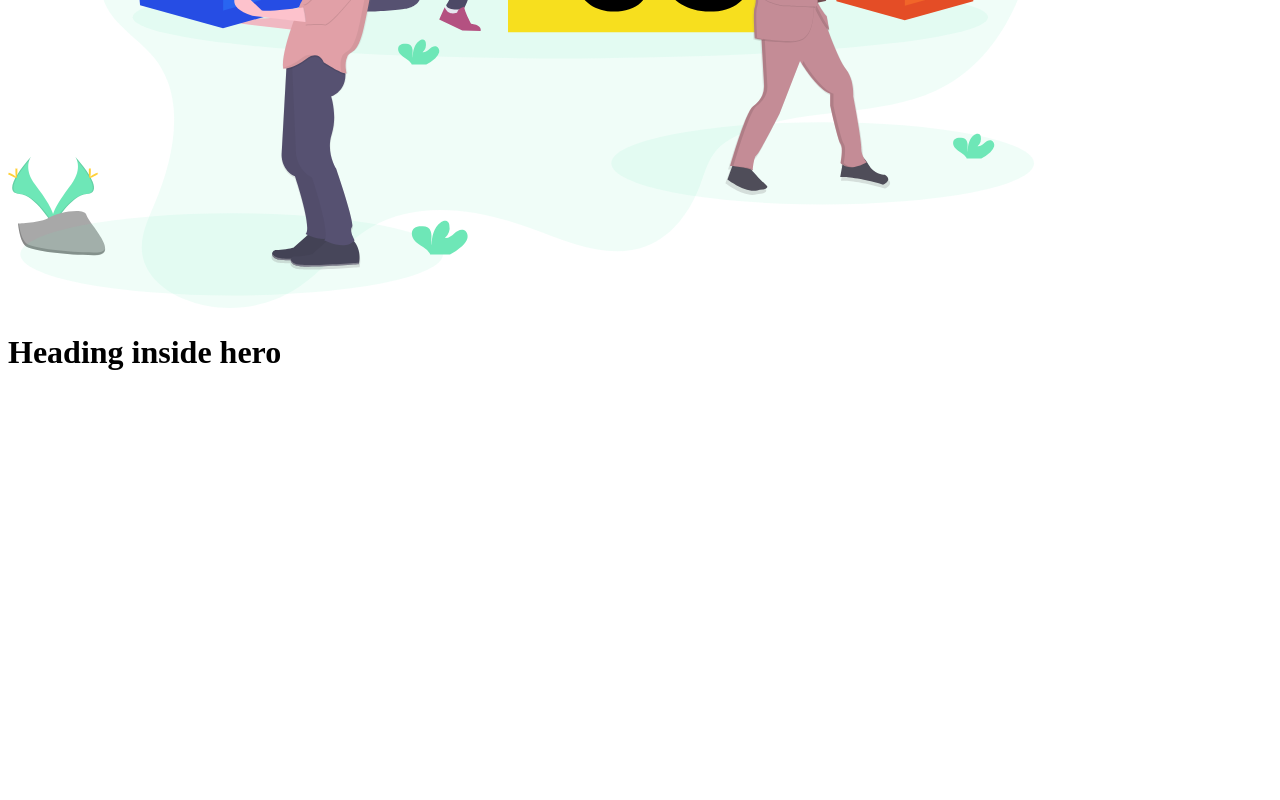
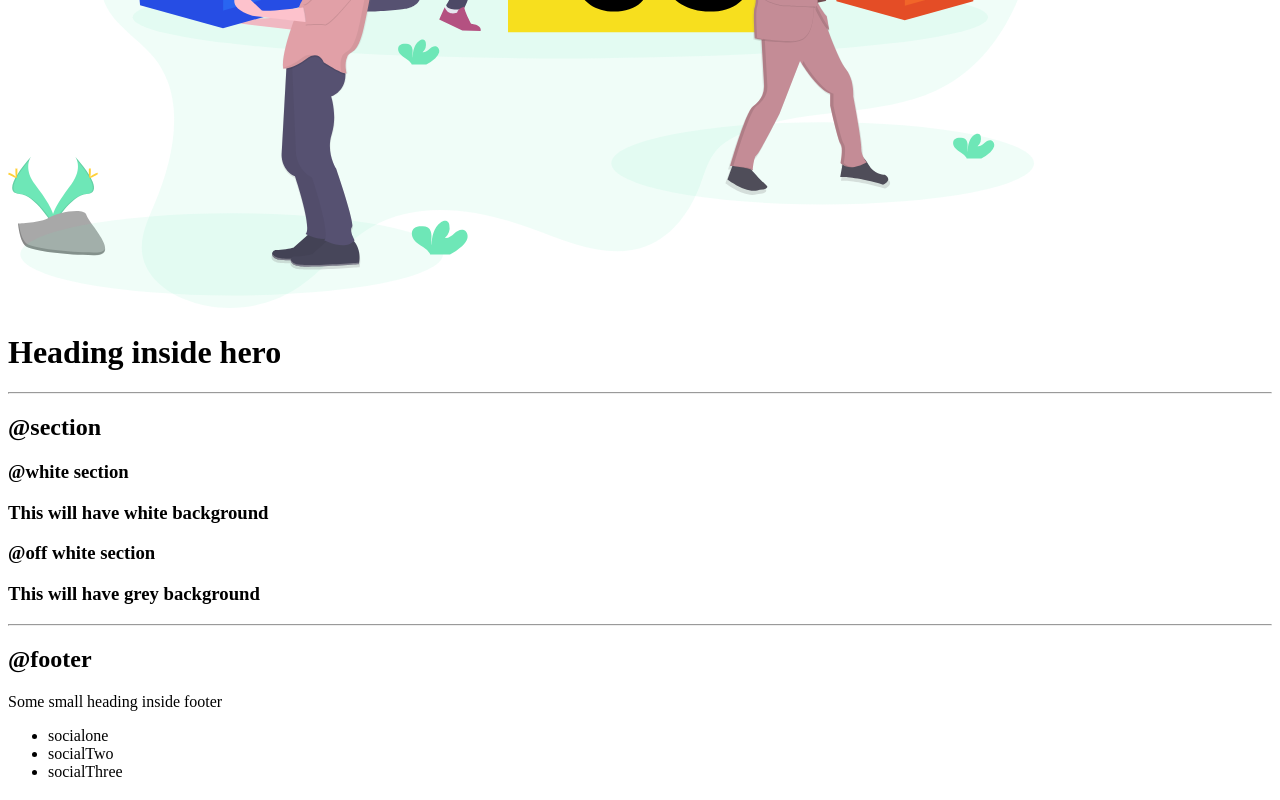
Before and after one commit to RohitKota3/neogcamplesson3live, a plain HTML site: page index.html in a window 1280 px wide. Shown: the part 1699-2499 px from the top of the page. Drawn offline with Linux system fonts and the light colour scheme.

Commit message:
Update index.html

```diff
--- a/index.html
+++ b/index.html
@@ -85,10 +85,35 @@
     <h2>@header</h2>
 
     <header>
-        <img src="images/hero.svg" />
+        <img src="images/hero.svg"/>
         <h1>Heading inside hero</h1>
     </header>
 
-<div style="height: 50vh;"></div>
+    <hr>
+    <h2>@section</h2>
+    <section>
+        <h3>@white section<h3>
+            <p>This will have white background</p>
+    </section>
+
+    <section>
+        <h3>@off white section<h3>
+            <p>This will have grey background</p>
+    </section>
+
+    <hr>
+
+    <h2>@footer</h2>
+
+    <footer>
+        <div>Some small heading inside footer</div>
+        <ul>
+            <li>socialone</li>
+            <li>socialTwo</li>
+            <li>socialThree</li>
+        </ul>
+    </footer>
+
+<!-- <div style="height: 50vh;"></div> -->
 </body>
 </html>
```
